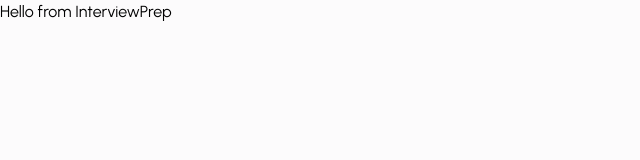
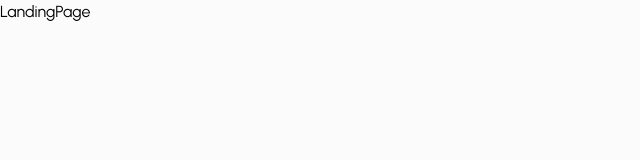
Before and after one commit to TpMarkov/prepare-for-interview-role, a React (Vite) app in the folder frontend/interview-preparation-app/: page / in a window 1280 px wide. Shown: the top 160 px of the page, without its empty margins (0-640 px from the left). Built offline with nearby package versions, Linux system fonts and the light colour scheme.

Commit message:
add Router Routes and Toast to the app.jsx

```diff
--- a/frontend/interview-preparation-app/src/App.jsx
+++ b/frontend/interview-preparation-app/src/App.jsx
@@ -10,13 +10,28 @@ import InterviewPrep from "./pages/InterviewPrep/InterviewPrep";
 
 function App() {
   return (
+    <div>
       <Router>
         <Routes>
-        <Route path="/" element={<InterviewPrep />}></Route>
+          <Route path="/" element={<LandingPage />}></Route>
+          <Route
+            path="/interview-prep/:sessionId"
+            element={<InterviewPrep></InterviewPrep>}
+          ></Route>
           <Route path="/login" element={<Login />}></Route>
           <Route path="/signup" element={<SignUp></SignUp>}></Route>
+          <Route path="/dashboard" element={<Dashboard></Dashboard>}></Route>
         </Routes>
       </Router>
+      <Toaster
+        toastOptions={{
+          className: "",
+          style: {
+            fontSize: "13px",
+          },
+        }}
+      ></Toaster>
+    </div>
   );
 }
 
--- a/frontend/interview-preparation-app/src/pages/Auth/Login.jsx
+++ b/frontend/interview-preparation-app/src/pages/Auth/Login.jsx
@@ -1,7 +1,11 @@
 import React from "react";
 
 function Login() {
-  return <div></div>;
+  return (
+    <div>
+      <p>Login</p>
+    </div>
+  );
 }
 
 export default Login;
--- a/frontend/interview-preparation-app/src/pages/Auth/SignUp.jsx
+++ b/frontend/interview-preparation-app/src/pages/Auth/SignUp.jsx
@@ -1,7 +1,11 @@
 import React from "react";
 
 function SignUp() {
-  return <div></div>;
+  return (
+    <div>
+      <p>SignUp</p>
+    </div>
+  );
 }
 
 export default SignUp;
--- a/frontend/interview-preparation-app/src/pages/Home/Dashboard.jsx
+++ b/frontend/interview-preparation-app/src/pages/Home/Dashboard.jsx
@@ -1,7 +1,11 @@
 import React from "react";
 
 function Dashboard() {
-  return <div></div>;
+  return (
+    <div>
+      <p>DashBoard</p>
+    </div>
+  );
 }
 
 export default Dashboard;
--- a/frontend/interview-preparation-app/src/pages/LandingPage.jsx
+++ b/frontend/interview-preparation-app/src/pages/LandingPage.jsx
@@ -1,7 +1,11 @@
 import React from "react";
 
 function LandingPage() {
-  return <div></div>;
+  return (
+    <div>
+      <p>LandingPage</p>
+    </div>
+  );
 }
 
 export default LandingPage;
```
Lines whose indentation alone changed are shown as unchanged.
